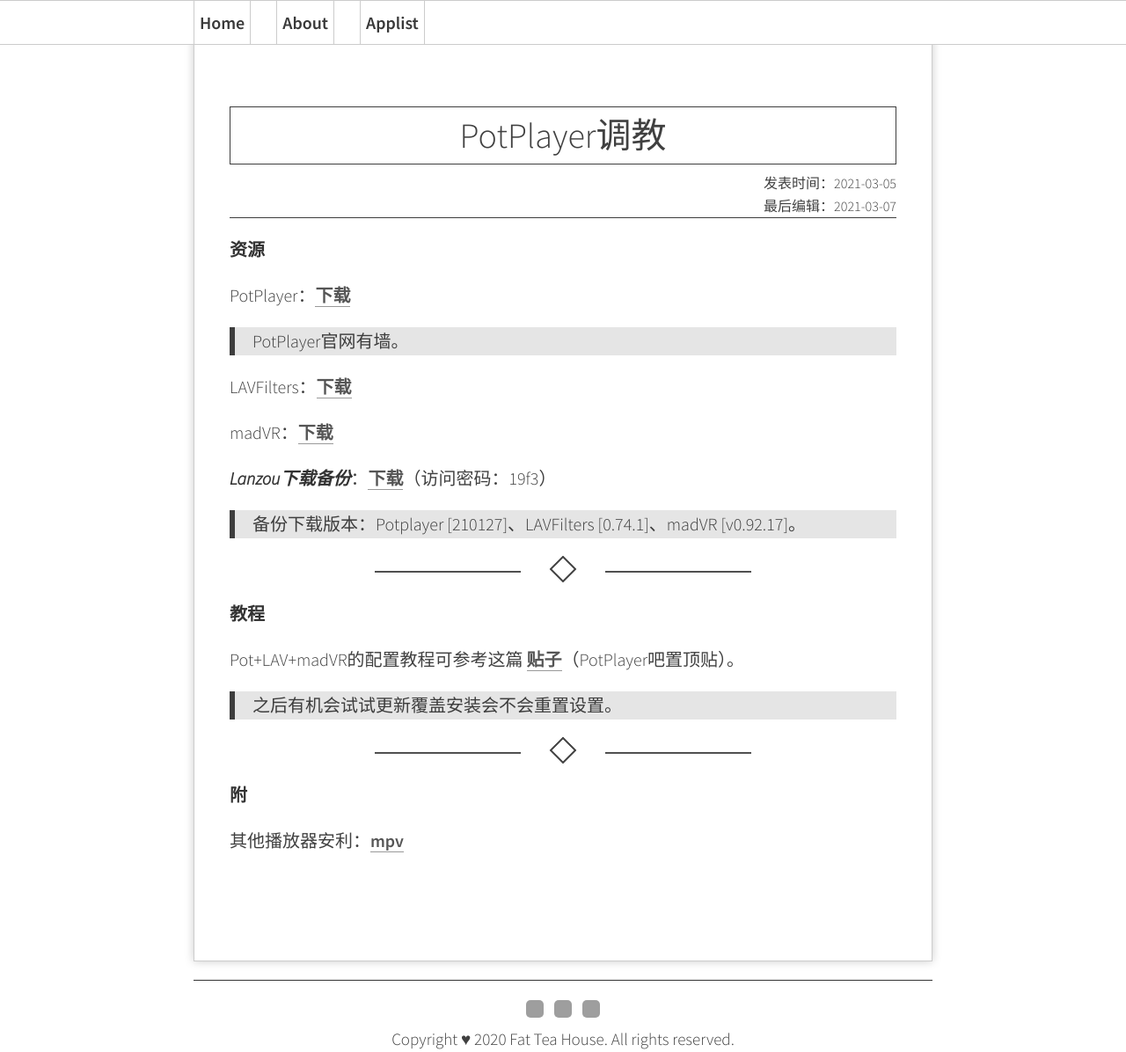
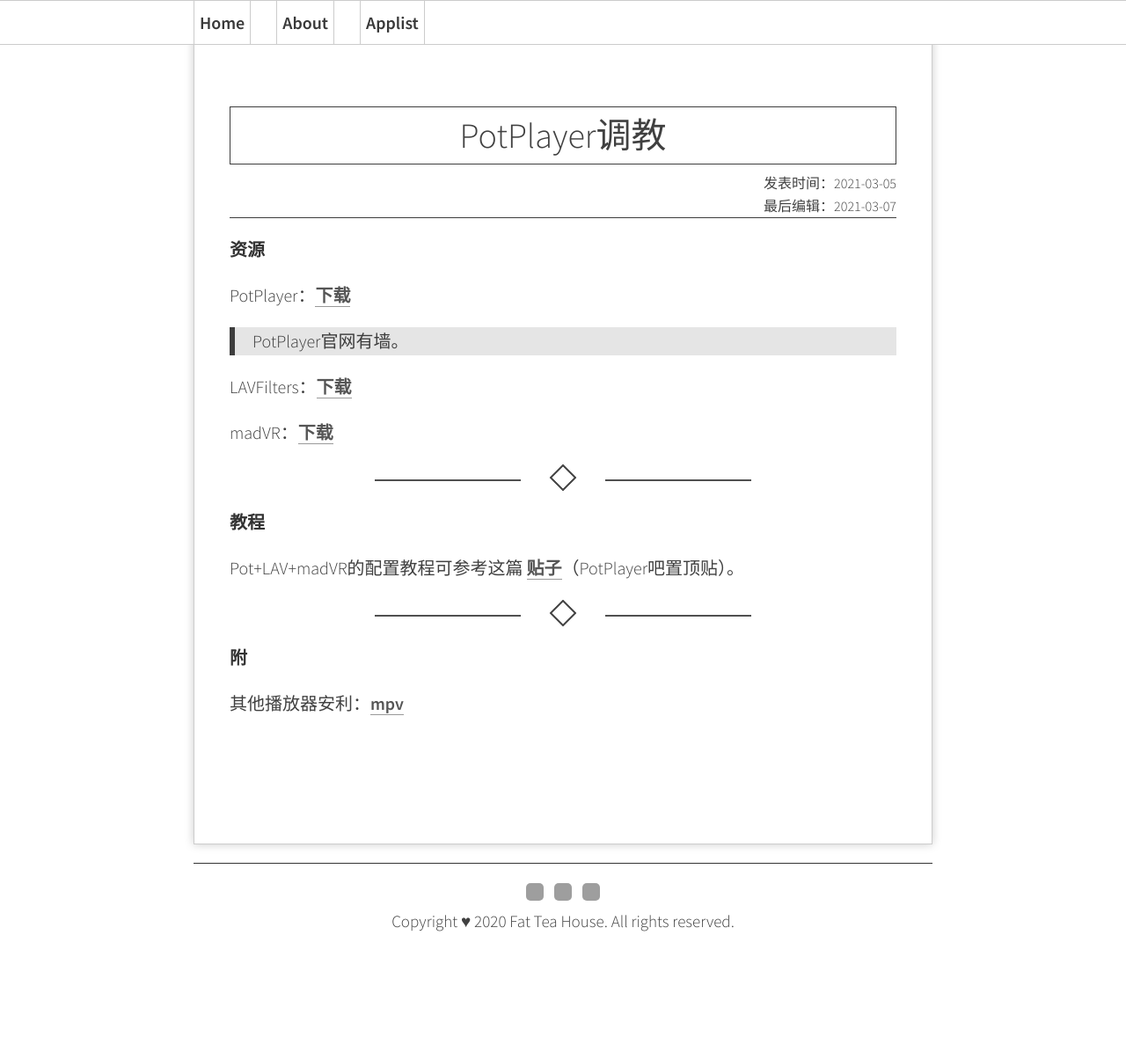
Before and after one commit to Melody-of-Oblivion/Melody-of-Oblivion.github.io, a Jekyll site: the page built from _posts/2021-03-05-potplayer-regulate.md, in a window 1280 px wide and 1196 px high. Shown: the whole window at 88% size. Built offline with Jekyll 4.4.1, drawn with Linux system fonts in a browser that asks for light colours; grey boxes are pictures that could not be loaded.

Commit message:
Update 2021-03-05-potplayer-regulate.md

```diff
--- a/_posts/2021-03-05-potplayer-regulate.md
+++ b/_posts/2021-03-05-potplayer-regulate.md
@@ -13,18 +13,12 @@
 
 madVR：[下载](http://www.madvr.com/)
 
-***Lanzou下载备份***：[下载](https://wws.lanzous.com/b01u19jvc)（访问密码：19f3）
-
-> 备份下载版本：Potplayer [210127]、LAVFilters [0.74.1]、madVR [v0.92.17]。
-
 ----
 
 **教程**
 
 Pot+LAV+madVR的配置教程可参考这篇 [贴子](https://tieba.baidu.com/p/7171344019)（PotPlayer吧置顶贴）。
 
-> 之后有机会试试更新覆盖安装会不会重置设置。
-
 ---
 
 **附**
```
